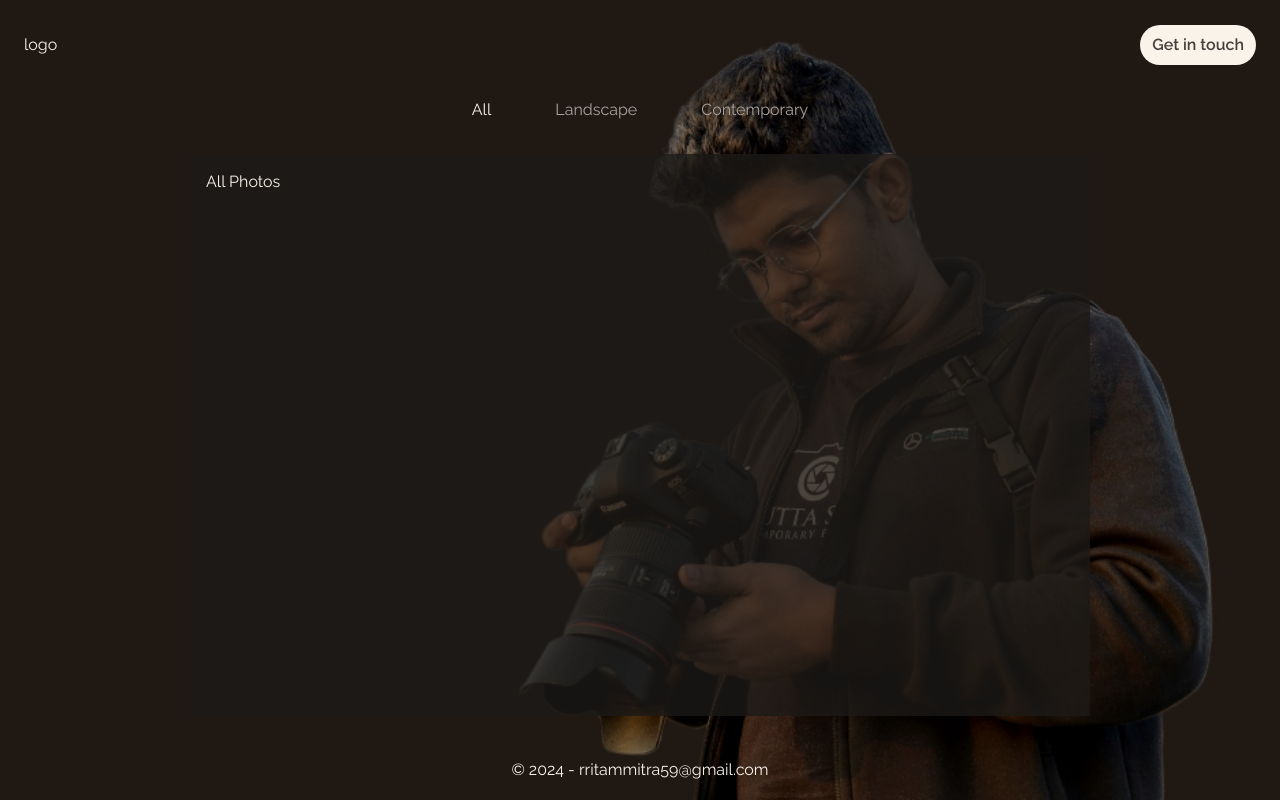
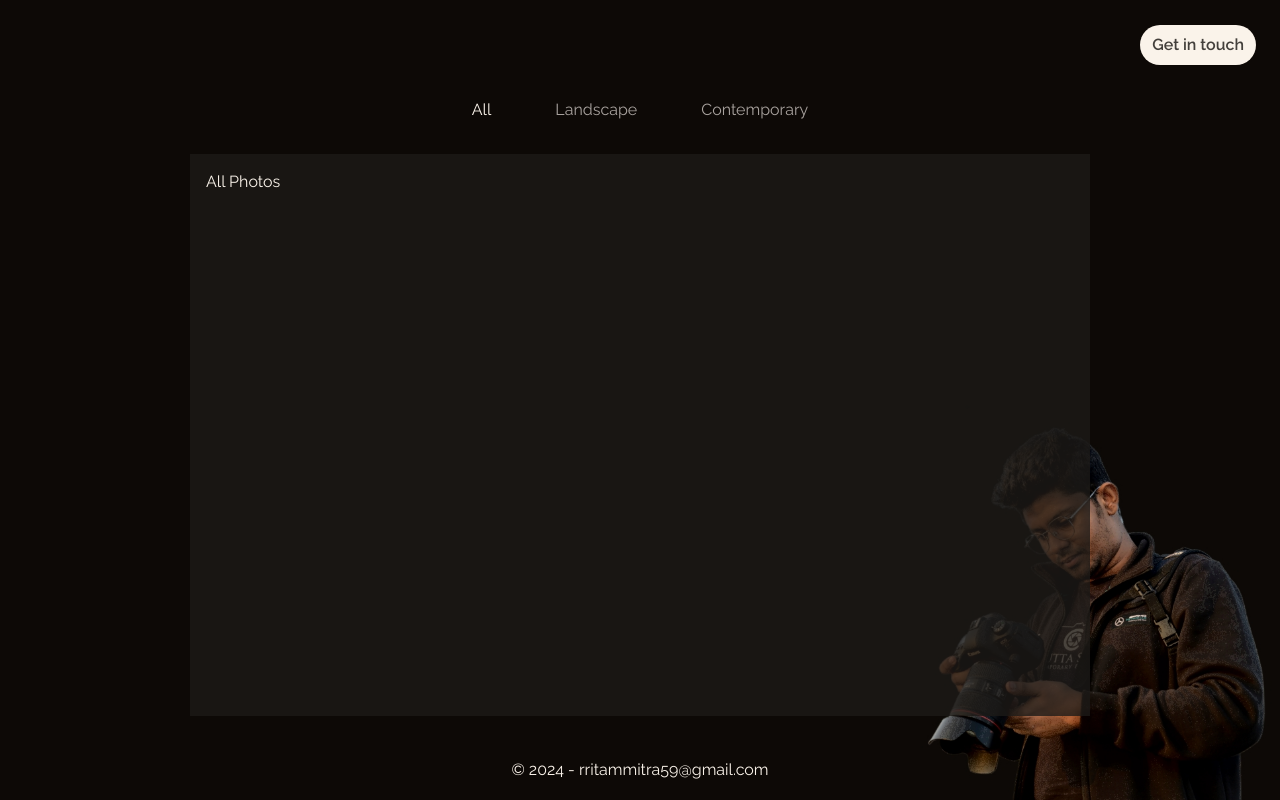
Before and after one commit to debam-roy10/rritam_mitra, a Next.js app: page / in a window 1280 px wide. Built offline with nearby package versions, Linux system fonts and the light colour scheme.

Commit message:
touchups

```diff
--- a/pages/index.tsx
+++ b/pages/index.tsx
@@ -5,28 +5,28 @@ import Link from "next/link";
 
 /*
 color pallete
--- bg-
+-- bg-color #1c1917
 -- text-main #faf3ea
 */
 
 const tabs = [
   {
-    key: 'all',
-    display: 'All'
+    key: "all",
+    display: "All",
   },
   {
-    key: 'landscape',
-    display: 'Landscape'
+    key: "landscape",
+    display: "Landscape",
   },
   {
-    key: 'contemporary',
-    display: 'Contemporary'
-  }
-]
+    key: "contemporary",
+    display: "Contemporary",
+  },
+];
 
 export default function Home() {
   return (
-    <div className="flex flex-col h-full bg-[url('/p-bg-edit.jpg')] bg-right bg-cover">
+    <div className="flex flex-col h-full bg-[url('/p-bg.jpg')] bg-right-bottom bg-cover">
       <Head>
         <title>Rritam Mitra</title>
         <meta name="description" content="Photography Portfolio" />
@@ -35,7 +35,16 @@ export default function Home() {
 
       <header className="flex justify-between items-center h-[90px] px-6">
         {/* <div>hm</div> */}
-        <div>logo</div>
+        <Link href="#">
+          <Image
+            src="/logo.png"
+            width={200}
+            height={50}
+            alt="Rritam Mitra"
+            className="transition-opacity opacity-0 duration-[2s]"
+            onLoadingComplete={(image)=>image.classList.remove("opacity-0")}
+          />
+        </Link>
         <Link
           href="#"
           className="rounded-3xl bg-[#faf3ea] text-stone-700 px-3 py-2 hover:bg-opacity-90 font-semibold"
@@ -48,7 +57,7 @@ export default function Home() {
         <div className="flex flex-col items-center h-full">
           <Tab.Group>
             <Tab.List className="flex items-center gap-12">
-              {tabs.map(tab => (
+              {tabs.map((tab) => (
                 <Tab key={tab.key} className="p-2">
                   {({ selected }) => (
                     <span
--- a/styles/globals.css
+++ b/styles/globals.css
@@ -8,6 +8,7 @@
     body {
         height: 100%;
         color: #faf3ea;
+        background-color: #1c1917;
         scroll-behavior: smooth;
         font-family: 'Raleway', sans-serif;
     }
```
Also changed, not shown: public/p-bg-edit.jpg (deleted), public/p-bg.jpg. Lines whose indentation alone changed are shown as unchanged.
